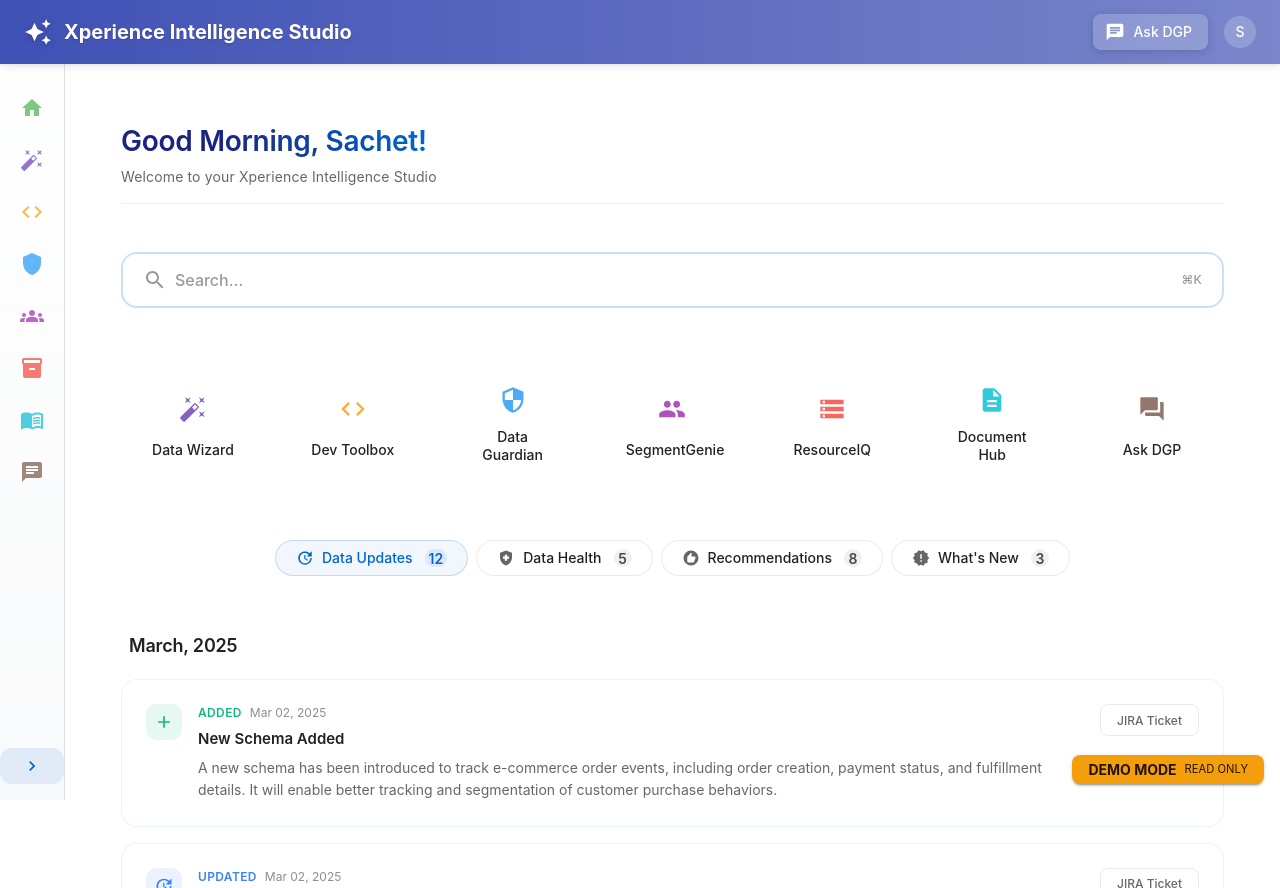
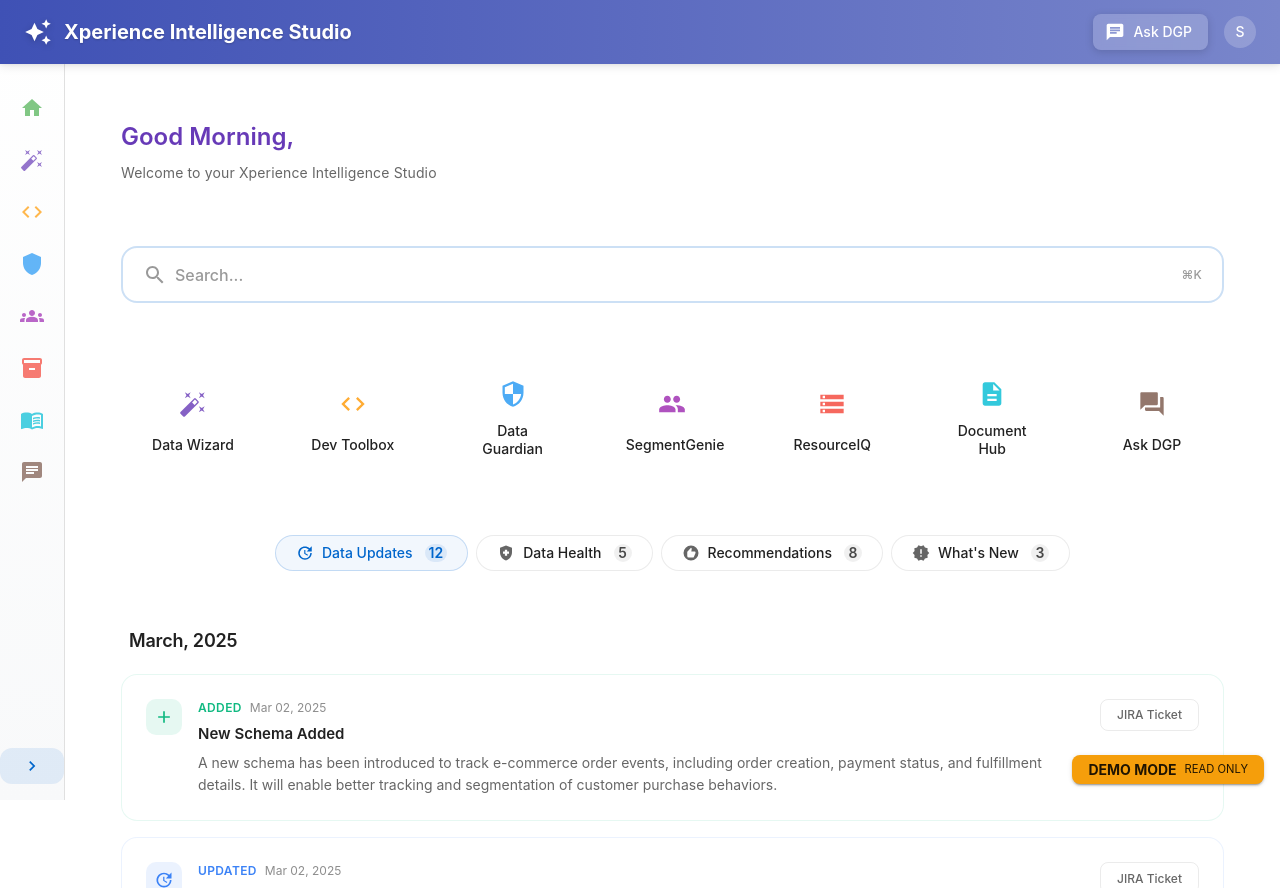
Before and after one commit to SachetRay/xis-app, a React (Create React App) app: page /#/ in a window 1280 px wide. Built offline with nearby package versions, Linux system fonts and the light colour scheme; a web font is replaced by a local one.

Commit message:
Update branding from Data Intelligence Hub to Xperience Intelligence Studio

```diff
--- a/public/index.html
+++ b/public/index.html
@@ -2,10 +2,13 @@
 <html lang="en">
   <head>
     <meta charset="utf-8" />
+    <link rel="icon" href="%PUBLIC_URL%/favicon.ico" />
     <meta name="viewport" content="width=device-width, initial-scale=1" />
     <meta name="theme-color" content="#000000" />
-    <meta name="description" content="Data Intelligence Hub" />
-    <title>Data Intelligence Hub</title>
+    <meta name="description" content="Xperience Intelligence Studio" />
+    <link rel="apple-touch-icon" href="%PUBLIC_URL%/logo192.png" />
+    <link rel="manifest" href="%PUBLIC_URL%/manifest.json" />
+    <title>Xperience Intelligence Studio</title>
     <link rel="stylesheet" href="https://fonts.googleapis.com/css2?family=Segoe+UI:wght@400;500;600;700&display=swap" />
   </head>
   <body>
--- a/src/components/HomePage/HomePage.tsx
+++ b/src/components/HomePage/HomePage.tsx
@@ -1384,28 +1384,15 @@ const HomePage: React.FC = () => {
       </style>
 
       {/* Welcome Message */}
-      <Box sx={{
-        mb: { xs: 1, sm: 2 },
-        display: 'flex',
-        flexDirection: { xs: 'column', sm: 'row' },
-        alignItems: { xs: 'flex-start', sm: 'center' },
-        justifyContent: 'space-between',
-        pb: 2,
-        borderBottom: '1px solid',
-        borderColor: 'rgba(0, 0, 0, 0.06)'
-      }}>
-        <Box>
-          <Typography sx={{
-            fontSize: { xs: '24px', sm: '28px' },
+      <Box sx={{ mb: 4 }}>
+        <Typography variant="h4" sx={{
           fontWeight: 600,
-            color: 'rgba(0, 0, 0, 0.87)',
-            letterSpacing: '-0.01em',
-            mb: 0.5,
-            background: 'linear-gradient(45deg, #1a237e 30%, #0066cc 90%)',
+          mb: 1,
+          background: 'linear-gradient(45deg, #673AB7 30%, #3F51B5 90%)',
           WebkitBackgroundClip: 'text',
           WebkitTextFillColor: 'transparent',
         }}>
-            {getGreeting()}, Sachet!
+          {getGreeting()}, {userData.name}
         </Typography>
         <Typography sx={{
           fontSize: '14px',
@@ -1414,7 +1401,6 @@ const HomePage: React.FC = () => {
         }}>
           Welcome to your Xperience Intelligence Studio
         </Typography>
-        </Box>
       </Box>
 
       {/* Search Bar */}
```
Also changed, not shown: 1 other file (tests, documents, lock files or other folders). Lines whose indentation alone changed are shown as unchanged.
